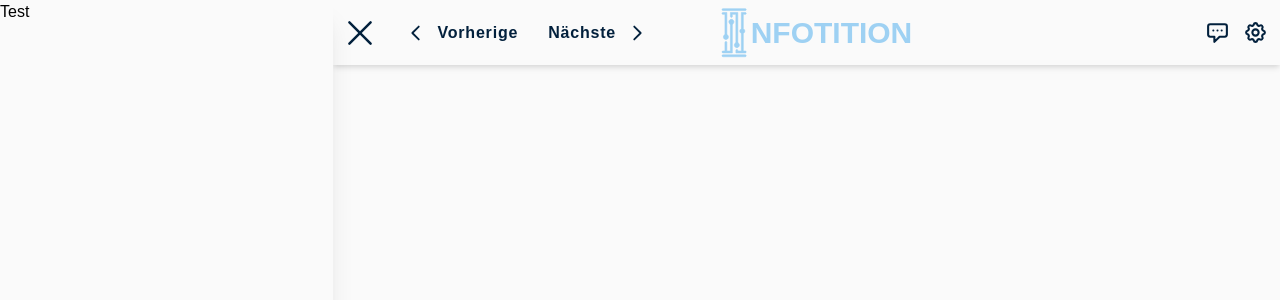
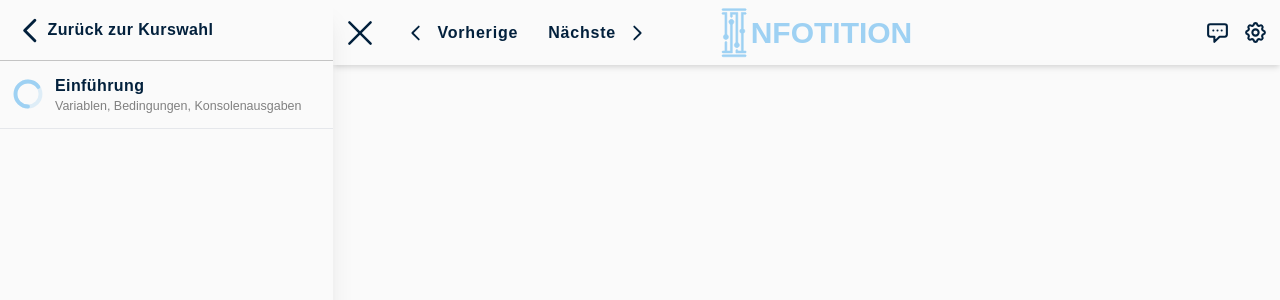
Before and after one commit to Infotition/codeli, a Next.js app: page /codeli in a window 1280 px wide. Both pictures are taken after a click on the icon 27 px from the left and 32 px from the top of the page. Shown: the top 300 px of the page. Built offline with nearby package versions, Linux system fonts and the light colour scheme.

Commit message:
radial chart

```diff
--- /dev/null
+++ b/app/components/elements/RadialChart/RadialChart.tsx
@@ -0,0 +1,56 @@
+import { useState } from 'react';
+
+type RadialChartProps = {
+  radius?: number;
+  progress?: number;
+  strokeWidth?: number;
+  dimension?: number;
+};
+
+const RadialChart = ({
+  radius = 75,
+  progress = 75,
+  strokeWidth = 23,
+  dimension = 180,
+}: RadialChartProps) => {
+  const [showPercentage, setShowPercentage] = useState(false);
+  setTimeout(() => setShowPercentage(true));
+
+  const circleRadius = Math.min(radius, 85);
+  const circumference = 2 * Math.PI * circleRadius;
+  const strokeLength = showPercentage ? (circumference / 100) * progress : 0;
+
+  return (
+    <svg
+      viewBox="0 0 180 180"
+      className="relative inline-block transition-all duration-300 ease-in"
+      width={dimension}
+      height={dimension}
+    >
+      <circle
+        className="opacity-30"
+        stroke={'currentColor'}
+        strokeWidth={strokeWidth}
+        fill="none"
+        cx="90"
+        cy="90"
+        r={circleRadius}
+      />
+      <circle
+        className={`${
+          strokeLength === 0 && 'opacity-0'
+        } rotate-90 origin-center transition-all duration-500 delay-200`}
+        stroke={'currentColor'}
+        strokeWidth={strokeWidth}
+        strokeDasharray={`${strokeLength},${circumference}`}
+        strokeLinecap="round"
+        fill="none"
+        cx="90"
+        cy="90"
+        r={circleRadius}
+      />
+    </svg>
+  );
+};
+
+export default RadialChart;
--- a/app/components/modules/Sidenav/Sidenav.tsx
+++ b/app/components/modules/Sidenav/Sidenav.tsx
@@ -1,6 +1,8 @@
 import { useSidenav } from '@context/sidenavContext';
 import useWindowSize from '@hook/useWindowSize';
 import { AnimatePresence, motion } from 'framer-motion';
+import Icon, { Icons } from '@element/Icon/Icon';
+import RadialChart from '@element/RadialChart/RadialChart';
 
 type SidenavLayoutProps = {
   children: React.ReactNode;
@@ -18,13 +20,16 @@ const SidenavLayout = ({ children, width }: SidenavLayoutProps) => {
             key={state.isActive ? 'nav-open' : 'nav-closed'}
             initial={{ width: 0 }}
             animate={{ width }}
-            exit={{ width: 0, transition: { duration: 0.3 } }}
+            exit={{
+              width: 0,
+              transition: { duration: 0.3 },
+            }}
             className="absolute z-20 h-full shadow-xl bg1 w-96 xl:static color-transition"
           >
             <motion.div
-              initial={{ x: -30 }}
-              animate={{ x: 0 }}
-              exit={{ x: -40, transition: { duration: 0.3 } }}
+              initial={{ x: -width, opacity: 0 }}
+              animate={{ x: 0, opacity: 1 }}
+              exit={{ x: -width, opacity: 0, transition: { duration: 0.3 } }}
             >
               {children}
             </motion.div>
@@ -43,6 +48,55 @@ const SidenavLayout = ({ children, width }: SidenavLayoutProps) => {
   );
 };
 
+type Task = {
+  done: boolean;
+  type: 'theory' | 'code';
+  title: string;
+};
+
+type Course = {
+  title: string;
+  desc: string;
+  tasks: Task[];
+};
+
+type ChapterItemProps = {
+  course: Course;
+};
+
+const ChapterItem = ({ course }: ChapterItemProps) => {
+  return (
+    <div className="flex items-center p-5">
+      <div className="text-primary">
+        <RadialChart progress={65} dimension={30} />
+      </div>
+      <div className="pl-5">
+        <h2 className="font-bold tracking-wide text">{course.title}</h2>
+        <p className="text-xl font-normal text-text2-light dark:text-text2-dark">
+          {course.desc}
+        </p>
+      </div>
+    </div>
+  );
+};
+
+type ChapterListProps = {
+  courses: Course[];
+};
+
+const ChapterList = ({ courses }: ChapterListProps) => {
+  return (
+    <>
+      {courses.map((course) => (
+        <div key={course.title}>
+          <ChapterItem course={course} />
+          <hr />
+        </div>
+      ))}
+    </>
+  );
+};
+
 const Sidenav = () => {
   const { width } = useWindowSize();
 
@@ -54,7 +108,29 @@ const Sidenav = () => {
     return 600;
   };
 
-  return <SidenavLayout width={getNavWidth(width)}>Test</SidenavLayout>;
+  const courses: Course[] = [
+    {
+      title: 'Einführung',
+      desc: 'Variablen, Bedingungen, Konsolenausgaben',
+      tasks: [
+        { done: true, type: 'theory', title: 'Was sind Variablen' },
+        { done: false, type: 'code', title: 'Roboter konfigurieren' },
+      ],
+    },
+  ];
+
+  return (
+    <SidenavLayout width={getNavWidth(width)}>
+      <div>
+        <div className="flex items-center p-5 font-semibold tracking-wide text">
+          <Icon icon={Icons.CHEVRON_LEFT} size={{ width: 35, height: 35 }} />
+          Zurück zur Kurswahl
+        </div>
+        <hr className="border-hr" />
+        <ChapterList courses={courses} />
+      </div>
+    </SidenavLayout>
+  );
 };
 
 export default Sidenav;
--- a/app/context/sidenavContext.tsx
+++ b/app/context/sidenavContext.tsx
@@ -1,6 +1,6 @@
 import { createContext, useContext, useReducer } from 'react';
 
-type Action = { type: 'toggle' };
+type Action = { type: 'toggle' | 'on' | 'off' };
 type Dispatch = (action: Action) => void;
 type State = { isActive: boolean };
 type SidenavProviderProps = { children: React.ReactNode };
@@ -10,12 +10,16 @@ const SidenavStateContext = createContext<
 >(undefined);
 
 function sidenavReducer(state: State, action: Action) {
-  if (action.type === 'toggle') {
-    window.localStorage.setItem('dark-mode', JSON.stringify(!state.isActive));
-    return { isActive: !state.isActive };
+  switch (action.type) {
+    case 'toggle':
+      return { isActive: !state.isActive };
+    case 'on':
+      return { isActive: true };
+    case 'off':
+      return { isActive: false };
+    default:
+      throw new Error(`Unhandled action type: ${action.type}`);
   }
-
-  throw new Error(`Unhandled action type: ${action.type}`);
 }
 
 const SidenavProvider = ({ children }: SidenavProviderProps) => {
--- a/app/hooks/useWindowSize.ts
+++ b/app/hooks/useWindowSize.ts
@@ -12,7 +12,6 @@ const useWindowSize = () => {
         width: window.innerWidth,
         height: window.innerHeight,
       });
-      console.log(windowSize);
     };
 
     window.addEventListener('resize', handleResize);
--- a/tailwind.config.js
+++ b/tailwind.config.js
@@ -25,6 +25,11 @@ module.exports = {
           light: '#02203C',
           dark: '#FFFFFF',
         },
+        text2: {
+          light: '#808080',
+          dark: '#BFBEBE',
+        },
+        hr: '#C4C4C4',
       },
     },
   },
```
Also changed, not shown: app/components/elements/SettingsMenu/SettingsMenu.module.scss (deleted, +0 -12 lines), 2 other files (tests, documents, lock files or other folders).
